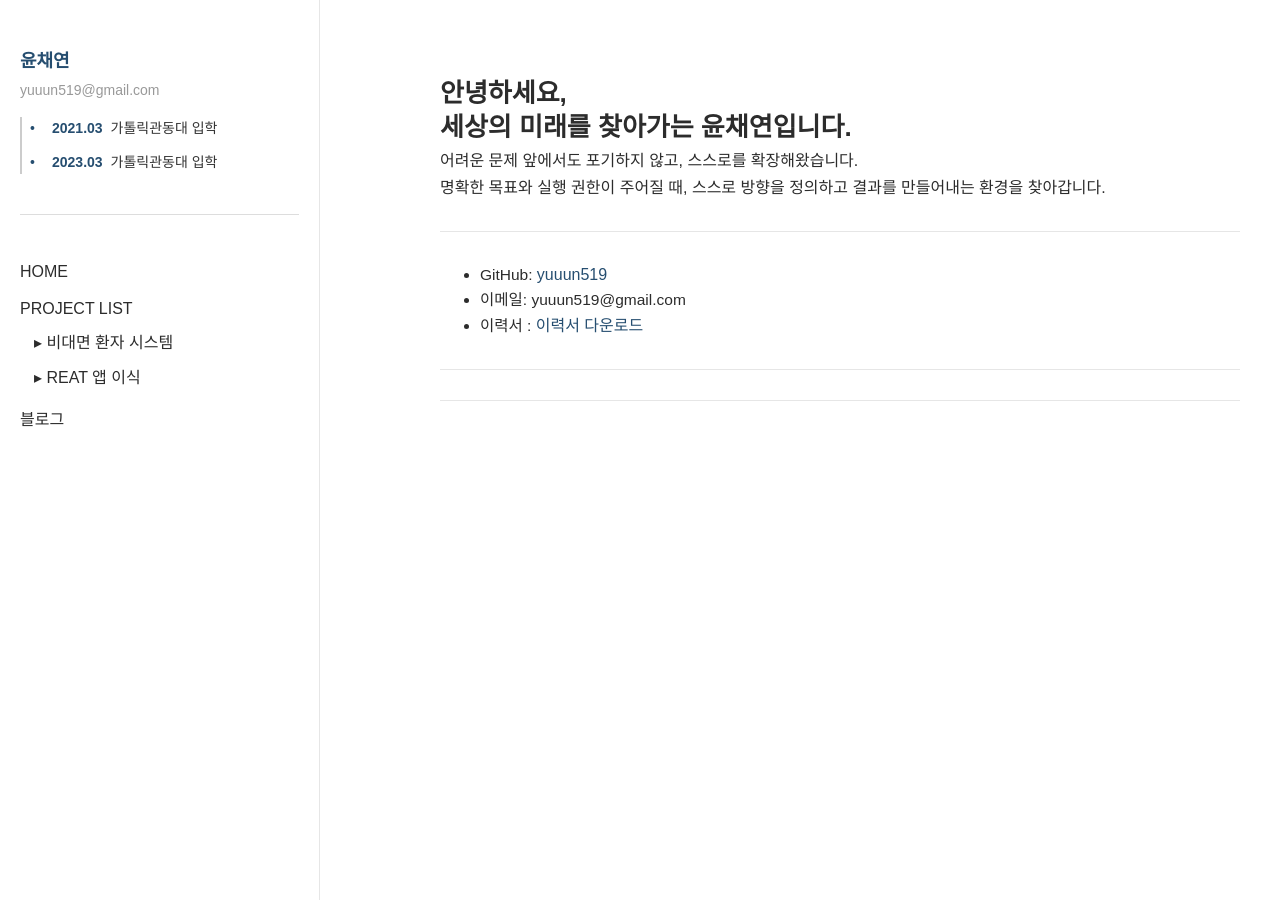
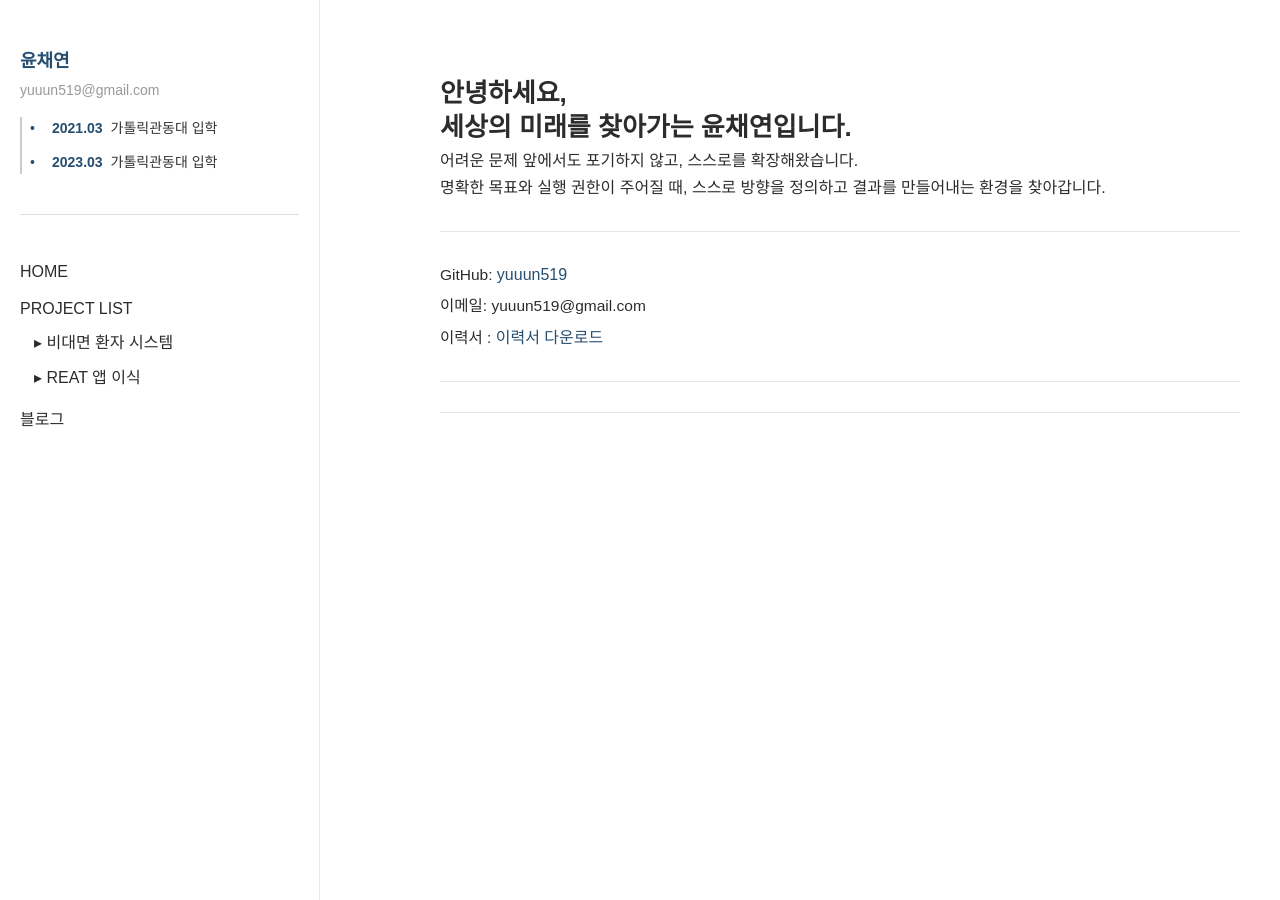
Before and after one commit to yuuun519/yuuun519.github.io, a Jekyll site: the page built from index.md, in a window 1280 px wide. Built offline with Jekyll 4.4.1, drawn with Linux system fonts in a browser that asks for light colours; some web fonts are replaced.

Commit message:
ver 0.0.16

```diff
--- a/assets/style.css
+++ b/assets/style.css
@@ -152,6 +152,18 @@ p {
   font-size: 15.5px;
   line-height: 1.6;
 }
+.content ul,
+.content ol {
+  list-style: none;      /* ✅ 동그라미(불릿) 제거 */
+  padding-left: 0;       /* ✅ 기본 들여쓰기 제거 */
+  margin-left: 0;
+}
+
+.content li {
+  padding-left: 0;
+  margin-bottom: 6px;    /* ✅ 항목 간격은 살짝 유지 (선택) */
+}
+
 .content a {
   font-size: 16px;
   color: #264e70;
```
